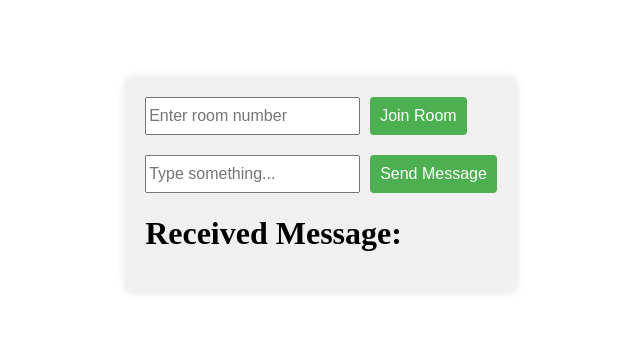
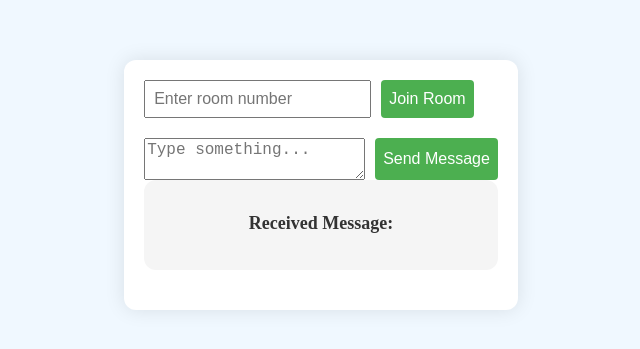
Before and after one commit to abhinaygoud2004/chat-app, a React (Create React App) app: page / in a window 1280 px wide. Shown: the part 215-564 px from the top of the page, without its empty margins (319-959 px from the left). Built offline with nearby package versions, Linux system fonts and the light colour scheme; no server answers.

Commit message:
added textarea

```diff
--- a/src/App.css
+++ b/src/App.css
@@ -4,18 +4,21 @@ body {
   align-items: center;
   justify-content: center;
   height: 100vh;
+  background-color: #f0f8ff; /* Light Sky Blue Background */
 }
 
 .app-container {
-  background-color: #f0f0f0;
+  background-color: #ffffff;
   padding: 20px;
-  border-radius: 8px;
-  box-shadow: 0 0 10px rgba(0, 0, 0, 0.1);
+  border-radius: 12px;
+  box-shadow: 0 0 20px rgba(0, 0, 0, 0.1);
+  text-align: center;
 }
 
 .content-container {
   max-width: 600px;
   width: 100%;
+  margin: 0 auto;
 }
 
 .join-container,
@@ -36,6 +39,8 @@ button {
   border: none;
   border-radius: 4px;
   cursor: pointer;
+  font-size: 16px;
+  transition: background-color 0.3s ease;
 }
 
 button:hover {
@@ -45,6 +50,29 @@ button:hover {
 input,
 button {
   font-size: 16px;
+  padding: 8px; /* Adjusted padding for a cleaner look */
+}
+
+.message-container {
+  background-color: #f5f5f5;
+  padding: 20px;
+  border-radius: 12px;
+}
+
+.message-container h1 {
+  margin-bottom: 15px;
+  font-size: 18px;
+  color: #333333;
+}
+.textarea {
+  font-size: 16px;
+}
+
+
+
+.message-container p {
+  font-size: 16px;
+  color: #555555;
 }
 
 @media (max-width: 600px) {
--- a/src/App.js
+++ b/src/App.js
@@ -27,7 +27,6 @@ function App() {
      setMessageReceived(data.message);
     })
   },[])
-
   return (
     <div className="app-container">
       <div className="content-container">
@@ -40,11 +39,14 @@ function App() {
           <button onClick={joinRoom}>Join Room</button>
         </div>
         <div className="input-container">
-            <input
+        <textarea
+        rows={2}
+          className="textarea"  // Add this class
           placeholder="Type something..."
           value={message}
           onChange={(event) => setMessage(event.target.value)}
         />
+
           <button onClick={sendMessage}>Send Message</button>
         </div>
         <div className="chat-container">
```
Lines whose indentation alone changed are shown as unchanged.
